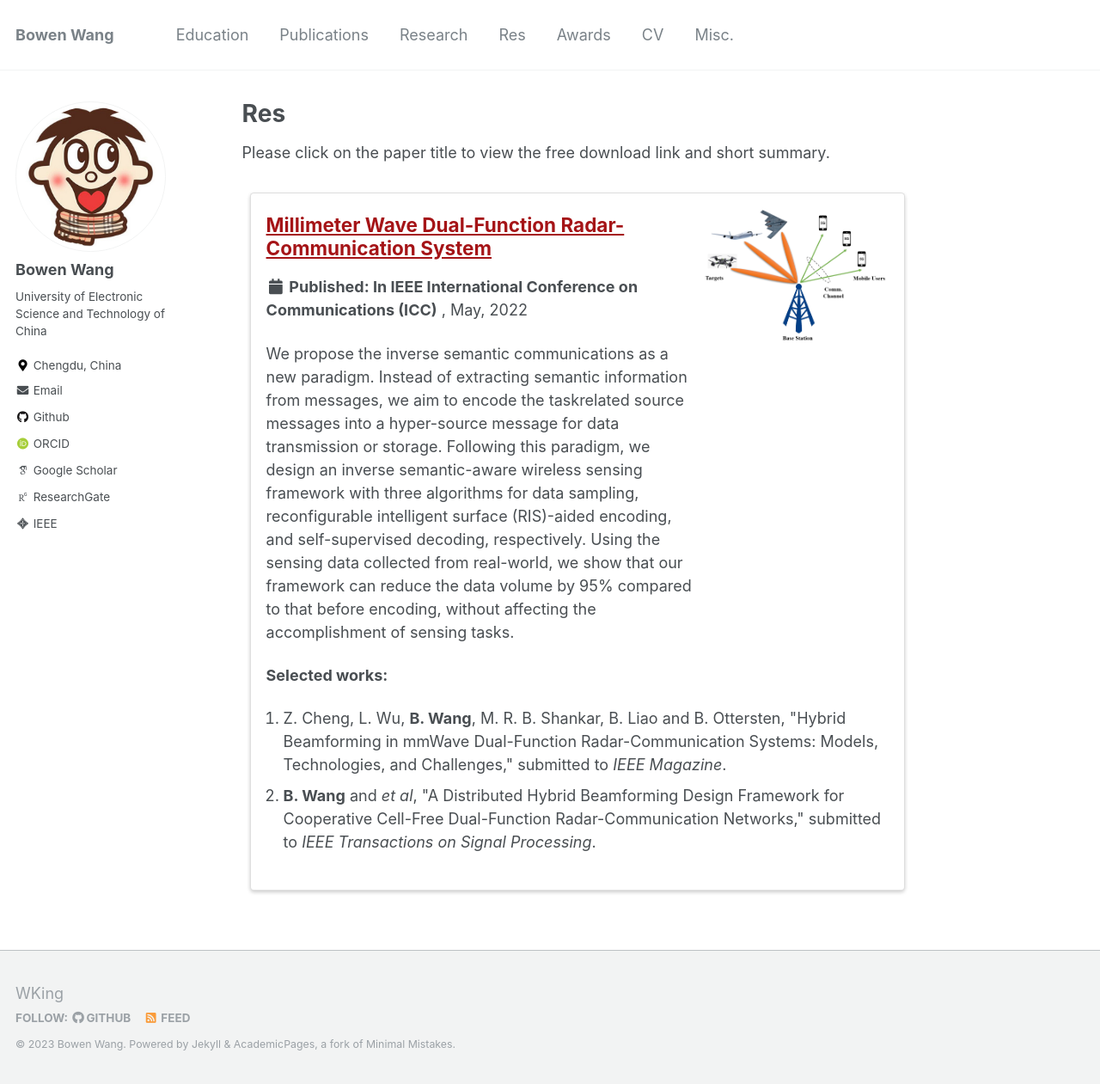
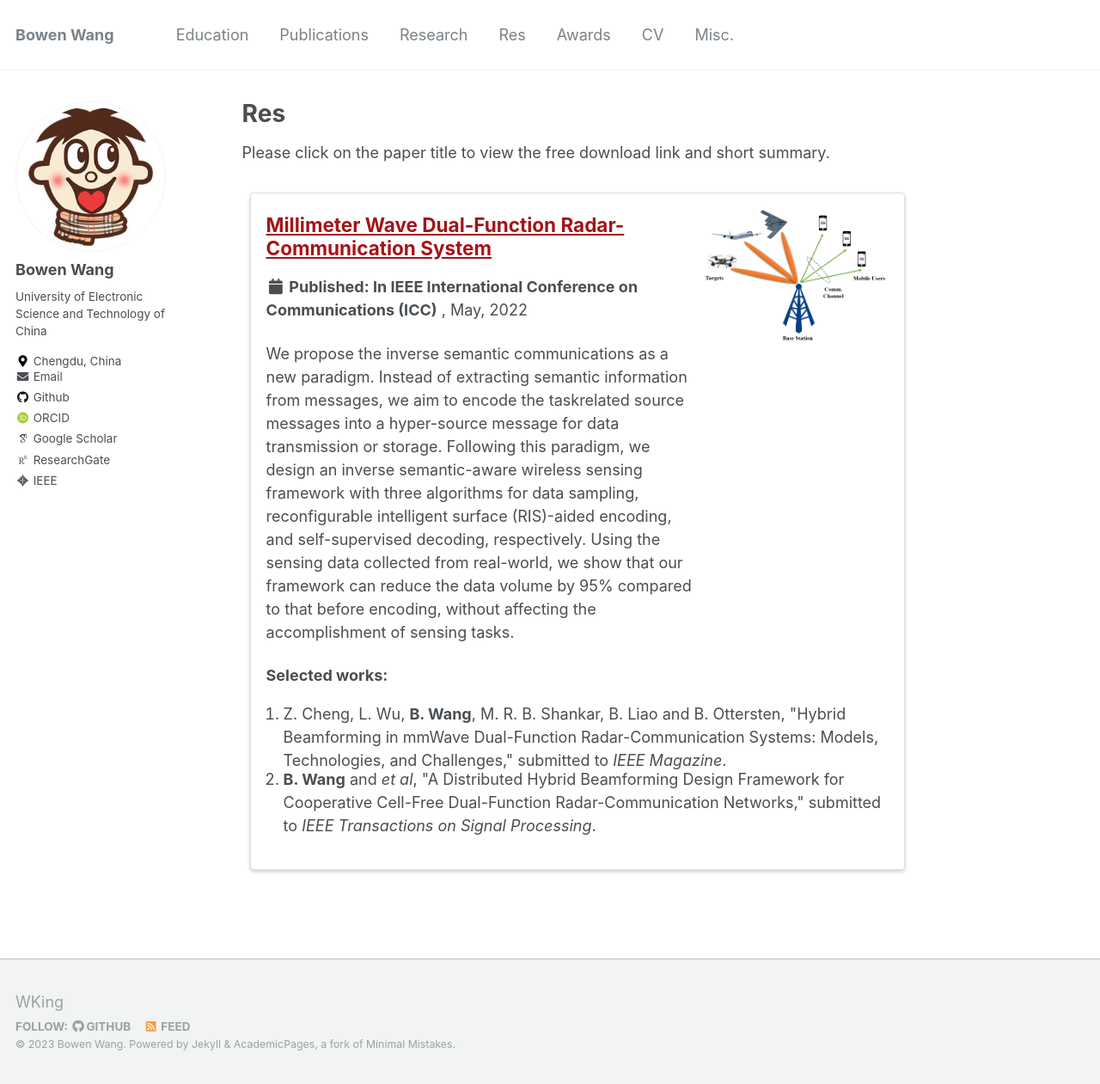
Before and after one commit to BW-Wang/BW-Wang.github.io, a Jekyll site: the page built from _pages/test.md, in a window 1280 px wide and 1261 px high. Shown: the whole window at 86% size. Built offline with Jekyll 4.4.1, drawn with Linux system fonts in a browser that asks for light colours; some web fonts are replaced.

Commit message:
Update archive-single-research.html

```diff
--- a/_includes/archive-single-research.html
+++ b/_includes/archive-single-research.html
@@ -14,6 +14,10 @@
 
 <style>
 
+	li {
+		margin-bottom: -5px !important;
+        margin-top: -5px !important;
+	}
 	.part1 {
 		margin:0;
 		padding:0px;
```
